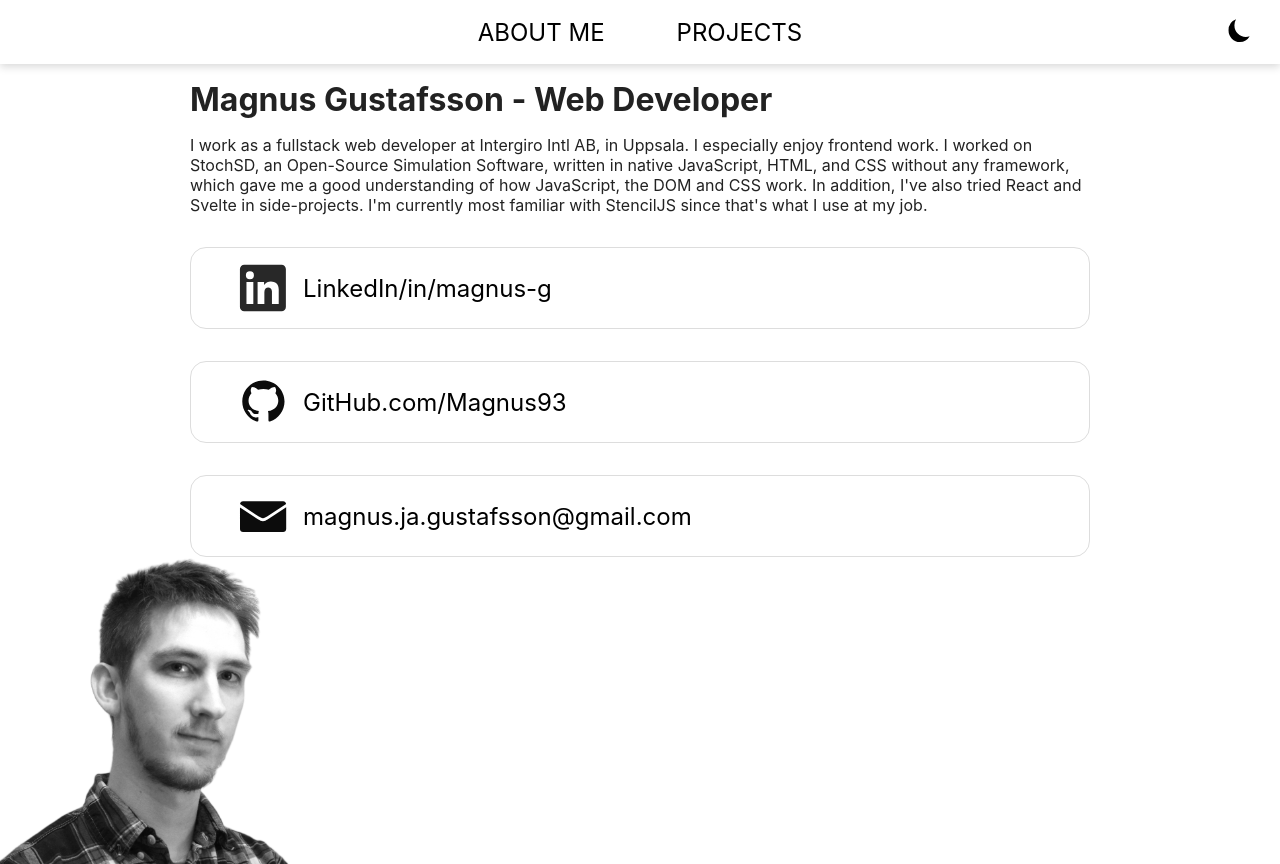
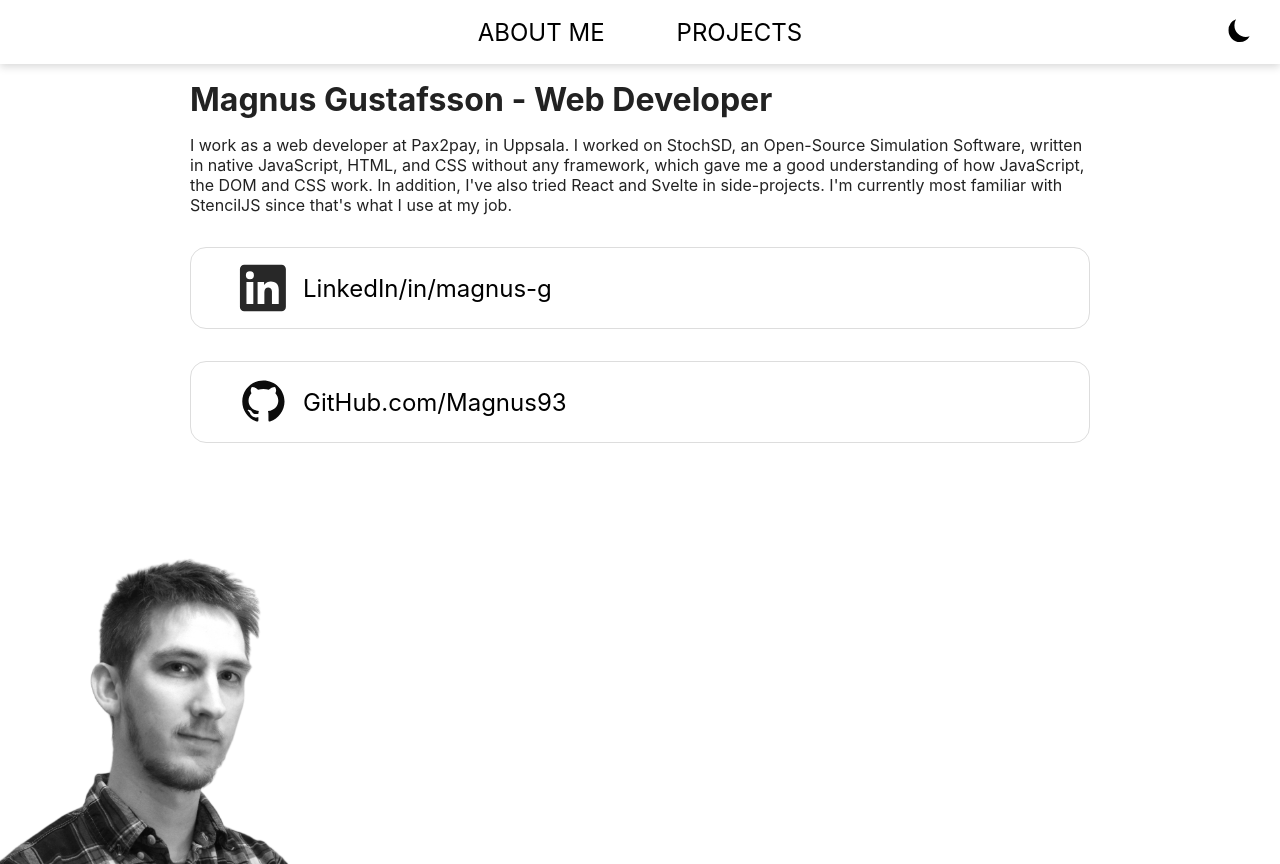
Before and after one commit to Magnus93/magnus-g-ts, a React app: page /about in a window 1280 px wide. Built offline with nearby package versions, Linux system fonts and the light colour scheme.

Commit message:
Remove mail

```diff
--- a/src/components/AboutPage/AboutPage.tsx
+++ b/src/components/AboutPage/AboutPage.tsx
@@ -2,7 +2,6 @@ import React from "react";
 import "./AboutPage.scss";
 import githubIcon from "./svg/github-icon.svg";
 import linkedinIcon from "./svg/linkedin-icon.svg";
-import mailIcon from "./svg/mail-icon.svg";
 
 interface Link {
 	icon: string
@@ -20,11 +19,6 @@ let links: Link[] = [
 		icon: githubIcon,
 		name: "GitHub.com/Magnus93",
 		href: "https://github.com/Magnus93"
-	},
-	{
-		icon: mailIcon,
-		name: "magnus.ja.gustafsson@gmail.com",
-		href: "mailto:magnus.ja.gustafsson@gmail.com"
 	}
 ];
 
@@ -37,7 +31,7 @@ class AboutPage extends React.Component {
 				<div className="content">
 					<h1>Magnus Gustafsson - <span> Web Developer </span></h1>
 					<p>
-						I work as a fullstack web developer at Intergiro Intl AB, in Uppsala. I especially enjoy frontend work. I worked on StochSD, an Open-Source Simulation Software, written in native JavaScript, HTML, and CSS without any framework, which gave me a good understanding of how JavaScript, the DOM and CSS work. In addition, I've also tried React and Svelte in side-projects. I'm currently most familiar with StencilJS since that's what I use at my job.
+						I work as a web developer at Pax2pay, in Uppsala. I worked on StochSD, an Open-Source Simulation Software, written in native JavaScript, HTML, and CSS without any framework, which gave me a good understanding of how JavaScript, the DOM and CSS work. In addition, I've also tried React and Svelte in side-projects. I'm currently most familiar with StencilJS since that's what I use at my job.
 					</p>
 					{links.map((l) => {
 						return (
```
